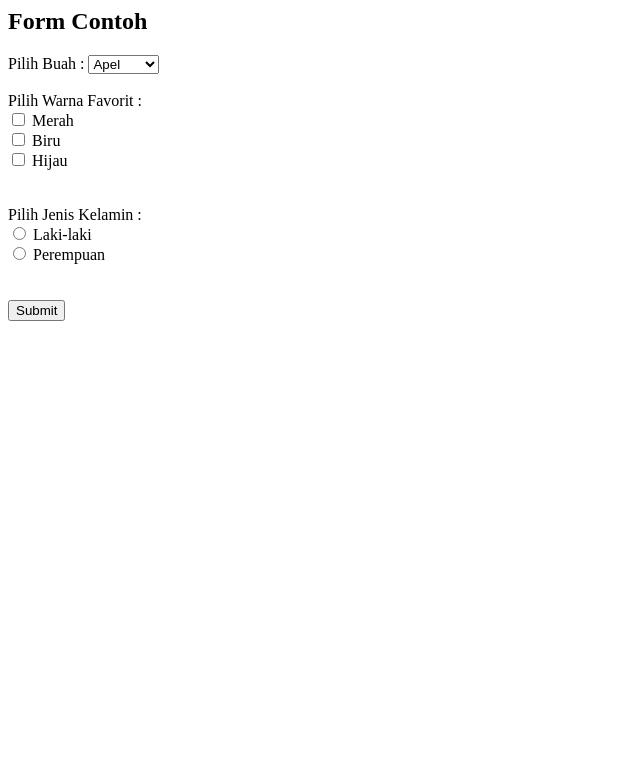
After one commit to MiracleCakra/PEMROGRAMAN-WEB, a PHP site: page /form_ajax.php in a window 1280 px wide. The commit adds this page. Shown: the top 783 px of the page, without its empty margins (0-640 px from the left). Run offline with PHP 8.4, Linux system fonts and the light colour scheme.

Commit message:
Praktikum 6 : Form Lanjut

```diff
--- a/minggu7_belajarFormProccessingPHP/form.php
+++ b/minggu7_belajarFormProccessingPHP/form.php
@@ -6,7 +6,7 @@
     </head>
     <body>
         <h2>Form Input PHP</h2>
-        <form method="post" action="proses_form. php">
+        <form method="post" action="proses_form.php">
             <label for="nama">Nama: </label>
             <input type="text" name="nama" id="nama"
 
--- /dev/null
+++ b/minggu7_belajarFormProccessingPHP/form_ajax.php
@@ -0,0 +1,69 @@
+<! DOCTYPE html>
+    <html>
+
+    <head>
+        <title>Contoh Form dengan PHP dan jQuery</title>
+        <script src="https://code.jquery.com/jquery-3.6.0.min.js"></script>
+    </head>
+
+    <body>
+        <h2>Form Contoh</h2>
+        <form id="myForm">
+            <label for="buah">Pilih Buah :</label>
+                    <select name="buah" id="buah">
+                        <option value="apel">Apel</option>
+                        <option value="pisang">Pisang</option>
+                        <option value="mangga">Mangga</option>
+                        <option value="jeruk">Jeruk</option>
+                    </select>
+
+                    <br><br>
+
+                    <label>Pilih Warna Favorit :</label><br>
+                            <input type="checkbox" name="warna[]" value="merah"> Merah<br>
+                            <input type="checkbox" name="warna[]" value="biru"> Biru<br>
+                            <input type="checkbox" name="warna[]" value="hijau"> Hijau<br>
+
+                            <br><br>
+
+                            <label>Pilih Jenis Kelamin :</label><br>
+                                    <input type="radio" name="jenis_kelamin" value="laki-laki"> Laki-laki<br>
+                                    <input type="radio" name="jenis_kelamin" value="perempuan"> Perempuan<br>
+
+                                    <br><br>
+
+                                    <input type="submit" value="Submit">
+        </form>
+
+        <div id="hasil">
+
+            <!-- Hasil akan ditampilkan disini -->
+
+        </div>
+
+        <script>
+            $(document).ready(function() {
+                $("#myForm").submit(function(e) {
+                    e.preventDefault(); // Mencegah pengiriman form secara default
+
+                    // Mengumpulkan data form
+                    var formData = $("#myForm").serialize();
+
+                    // Kirim data ke server PHP
+                    $.ajax({
+                        url: "proses_lanjut.php", // Ganti dengan nama file PHP yang sesuai
+                        type: "POST",
+                        data: formData,
+                        success: function(response) {
+                            // Tampilkan hasil dari server di div "hasil"
+                            $("#hasil").html(response);
+
+                        }
+
+                    });
+                });
+            });
+        </script>
+    </body>
+
+    </html>
```
Also changed, not shown: minggu7_belajarFormProccessingPHP/form_lanjut.php (added, +39 -0 lines), minggu7_belajarFormProccessingPHP/proses_lanjut.php (added, +23 -0 lines).
